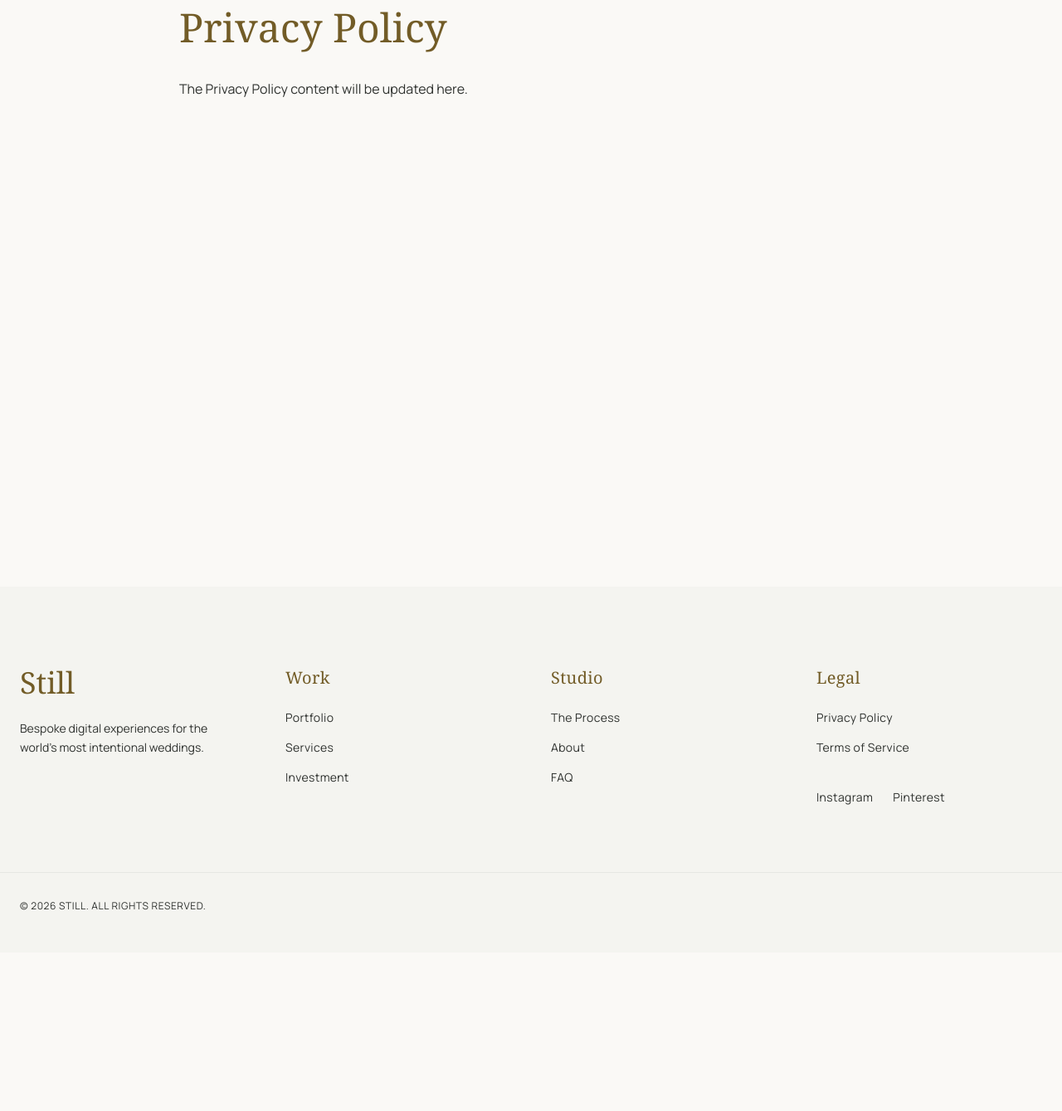
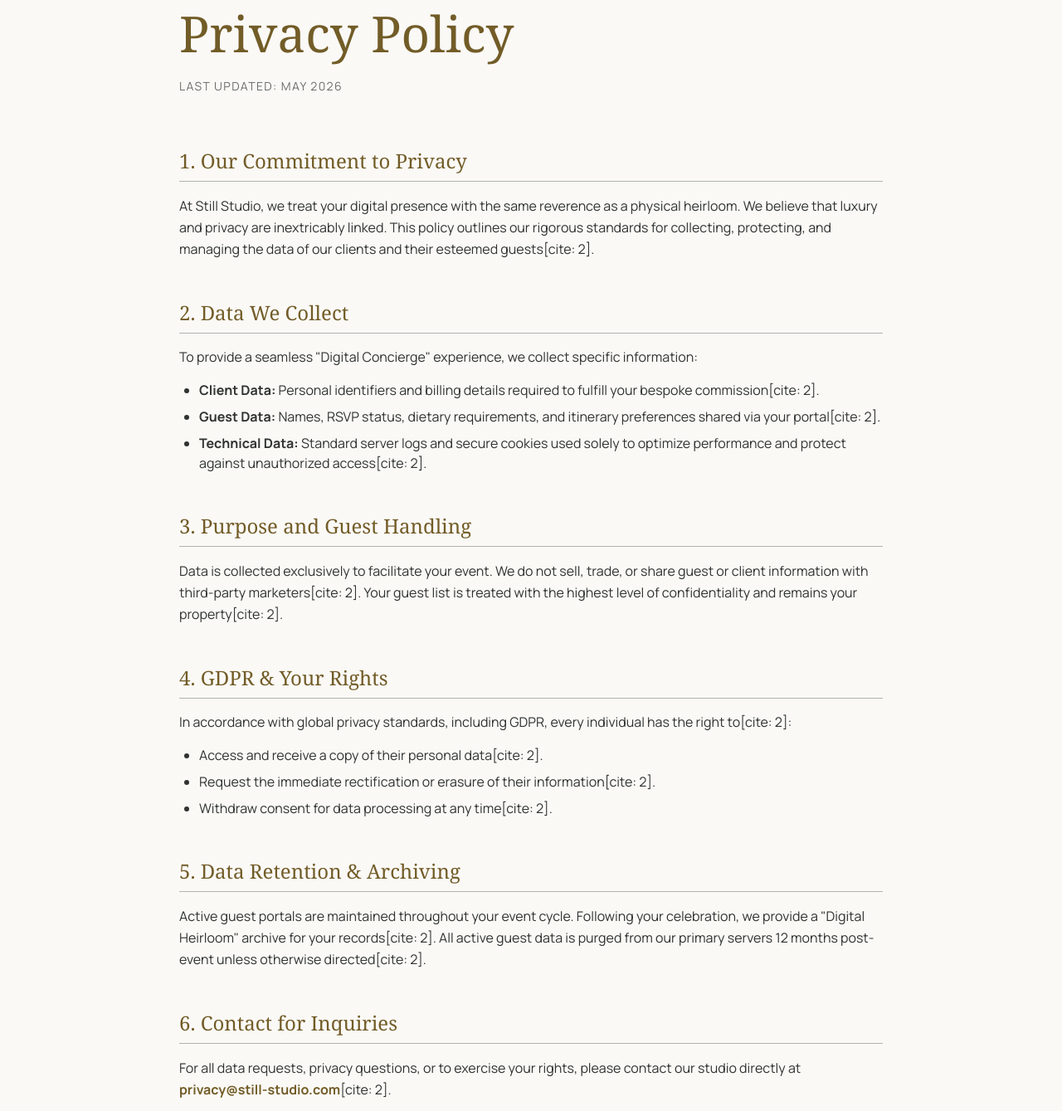
Before and after one commit to charisisthomas/still, an Astro site: page /privacy in a window 1280 px wide. Shown: the part 221-1560 px from the top of the page at 83% size. Before the commit the page ends 1369 px from the top, so only its background shows below. Built offline with nearby package versions, Linux system fonts and the light colour scheme; Astro itself is replaced by a stand-in of ours.

Commit message:
Compliance: Update Privacy Policy with bespoke legal content and fluid typography

```diff
--- a/src/pages/privacy.astro
+++ b/src/pages/privacy.astro
@@ -10,8 +10,62 @@
   <main class="pt-32 min-h-screen flex flex-col">
     <section class="py-24 bg-surface flex-grow">
       <div class="max-w-4xl mx-auto px-6">
-        <h1 class="text-5xl font-display text-primary leading-tight mb-8">Privacy Policy</h1>
-        <p class="text-on-surface-variant">The Privacy Policy content will be updated here.</p>
+        <header class="mb-16">
+          <h1 class="text-5xl md:text-6xl font-display text-primary leading-tight mb-4">Privacy Policy</h1>
+          <p class="text-sm uppercase tracking-widest text-on-surface-variant opacity-70">Last Updated: May 2026</p>
+        </header>
+
+        <div class="prose prose-lg max-w-none text-on-surface-variant space-y-12">
+
+          <section>
+            <h2 class="text-2xl font-display text-primary mb-4 border-b border-outline-variant pb-2">1. Our Commitment to Privacy</h2>
+            <p class="leading-relaxed">
+              At Still Studio, we treat your digital presence with the same reverence as a physical heirloom. We believe that luxury and privacy are inextricably linked. This policy outlines our rigorous standards for collecting, protecting, and managing the data of our clients and their esteemed guests[cite: 2].
+            </p>
+          </section>
+
+          <section>
+            <h2 class="text-2xl font-display text-primary mb-4 border-b border-outline-variant pb-2">2. Data We Collect</h2>
+            <p class="mb-4">To provide a seamless "Digital Concierge" experience, we collect specific information:</p>
+            <ul class="list-disc pl-6 space-y-2">
+              <li><strong>Client Data:</strong> Personal identifiers and billing details required to fulfill your bespoke commission[cite: 2].</li>
+              <li><strong>Guest Data:</strong> Names, RSVP status, dietary requirements, and itinerary preferences shared via your portal[cite: 2].</li>
+              <li><strong>Technical Data:</strong> Standard server logs and secure cookies used solely to optimize performance and protect against unauthorized access[cite: 2].</li>
+            </ul>
+          </section>
+
+          <section>
+            <h2 class="text-2xl font-display text-primary mb-4 border-b border-outline-variant pb-2">3. Purpose and Guest Handling</h2>
+            <p class="leading-relaxed">
+              Data is collected exclusively to facilitate your event. We do not sell, trade, or share guest or client information with third-party marketers[cite: 2]. Your guest list is treated with the highest level of confidentiality and remains your property[cite: 2].
+            </p>
+          </section>
+
+          <section>
+            <h2 class="text-2xl font-display text-primary mb-4 border-b border-outline-variant pb-2">4. GDPR & Your Rights</h2>
+            <p class="mb-4">In accordance with global privacy standards, including GDPR, every individual has the right to[cite: 2]:</p>
+            <ul class="list-disc pl-6 space-y-2">
+              <li>Access and receive a copy of their personal data[cite: 2].</li>
+              <li>Request the immediate rectification or erasure of their information[cite: 2].</li>
+              <li>Withdraw consent for data processing at any time[cite: 2].</li>
+            </ul>
+          </section>
+
+          <section>
+            <h2 class="text-2xl font-display text-primary mb-4 border-b border-outline-variant pb-2">5. Data Retention & Archiving</h2>
+            <p class="leading-relaxed">
+              Active guest portals are maintained throughout your event cycle. Following your celebration, we provide a "Digital Heirloom" archive for your records[cite: 2]. All active guest data is purged from our primary servers 12 months post-event unless otherwise directed[cite: 2].
+            </p>
+          </section>
+
+          <section>
+            <h2 class="text-2xl font-display text-primary mb-4 border-b border-outline-variant pb-2">6. Contact for Inquiries</h2>
+            <p class="leading-relaxed">
+              For all data requests, privacy questions, or to exercise your rights, please contact our studio directly at <strong class="text-primary">privacy@still-studio.com</strong>[cite: 2].
+            </p>
+          </section>
+
+        </div>
       </div>
     </section>
   </main>
```
